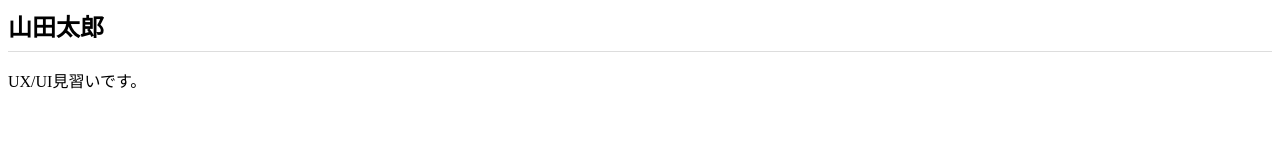
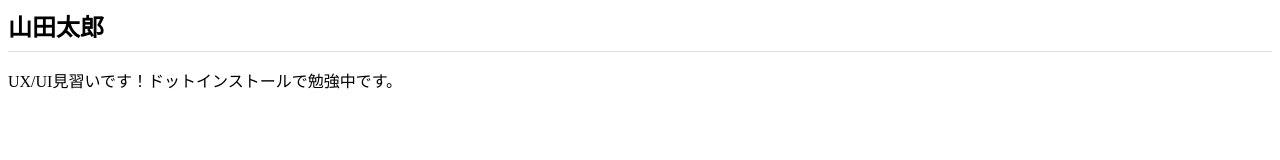
Before and after one commit to sikamisa/sikamisa.github.io, a plain HTML site: page index.html in a window 1280 px wide. Drawn offline with Linux system fonts and the light colour scheme.

Commit message:
Add files via upload

```diff
--- a/index.html
+++ b/index.html
@@ -7,6 +7,6 @@
   </head>
   <body>
     <h1>山田太郎</h1>
-    <p>UX/UI見習いです。</p>
+    <p>UX/UI見習いです！ドットインストールで勉強中です。</p>
   </body>
 </html>
```
